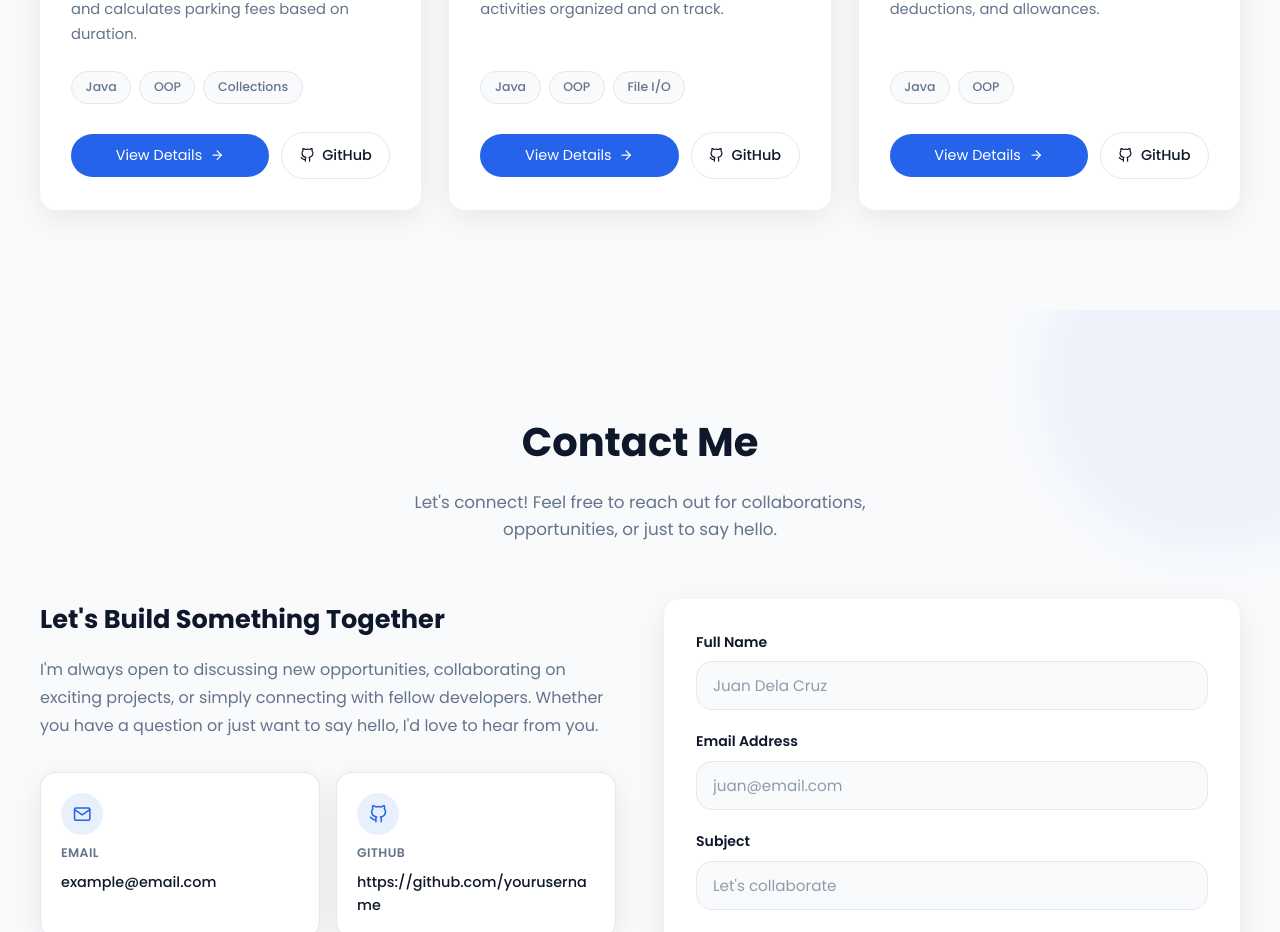
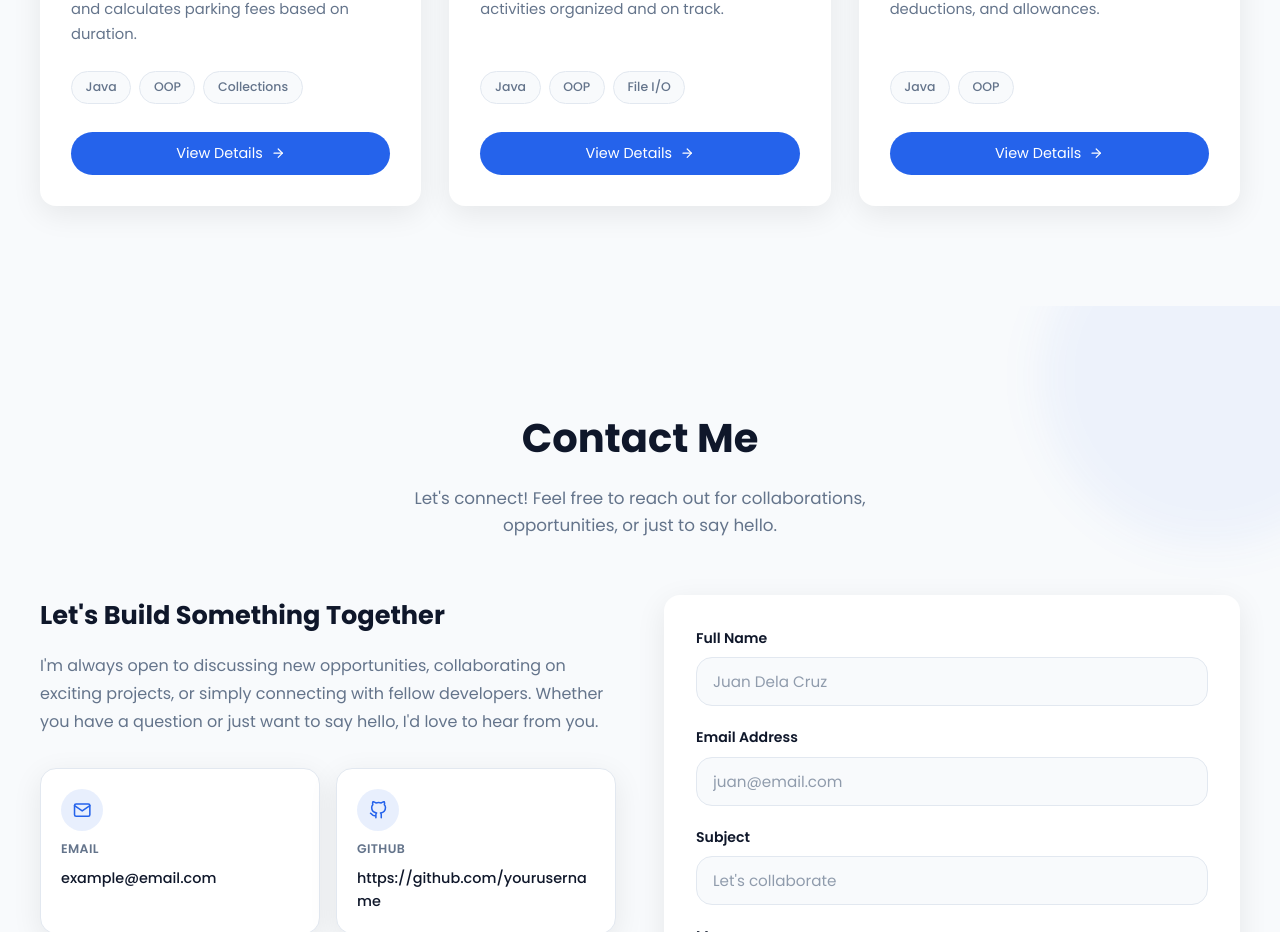
Before and after one commit to Jshcedric/react-portfolio, a React (Vite) app: page / in a window 1280 px wide. Shown: the part 2440-3372 px from the top of the page. Built offline with nearby package versions, Linux system fonts and the light colour scheme.

Commit message:
feat: update project buttons to remove GitHub links and adjust styles for better layout

```diff
--- a/src/components/Projects/Projects.css
+++ b/src/components/Projects/Projects.css
@@ -130,7 +130,7 @@
   display: inline-flex;
   align-items: center;
   gap: 0.5rem;
-  flex: 1;
+  width: 100%;
   justify-content: center;
   font-size: 0.9rem;
   padding: 0.7rem 1.25rem;
--- a/src/components/Projects/Projects.jsx
+++ b/src/components/Projects/Projects.jsx
@@ -4,7 +4,6 @@ import {
   FiGrid,
   FiCheckSquare,
   FiDollarSign,
-  FiGithub,
   FiArrowRight,
   FiX,
 } from "react-icons/fi";
@@ -25,7 +24,6 @@ const PROJECTS = [
     tech: ["Java", "OOP", "Collections"],
     icon: <FiGrid />,
     featured: true,
-    githubLink: "#",
   },
   {
     title: "To-Do List Application",
@@ -41,7 +39,6 @@ const PROJECTS = [
     tech: ["Java", "OOP", "File I/O"],
     icon: <FiCheckSquare />,
     featured: false,
-    githubLink: "#",
   },
   {
     title: "Payroll Computation",
@@ -57,7 +54,6 @@ const PROJECTS = [
     tech: ["Java", "OOP"],
     icon: <FiDollarSign />,
     featured: false,
-    githubLink: "#",
   },
 ];
 
@@ -148,17 +144,6 @@ export default function Projects() {
                   View Details
                   <FiArrowRight />
                 </motion.button>
-                <motion.a
-                  href={project.githubLink}
-                  className="project-btn-secondary"
-                  whileHover={{ scale: 1.04 }}
-                  whileTap={{ scale: 0.98 }}
-                  transition={{ duration: 0.2 }}
-                  aria-label={`View ${project.title} source code on GitHub`}
-                >
-                  <FiGithub />
-                  GitHub
-                </motion.a>
               </div>
             </motion.article>
           ))}
@@ -219,17 +204,6 @@ export default function Projects() {
                   </span>
                 ))}
               </div>
-
-              <div className="project-modal-actions">
-                <a
-                  href={activeProject.githubLink}
-                  className="project-btn-secondary"
-                  aria-label={`View ${activeProject.title} source code on GitHub`}
-                >
-                  <FiGithub />
-                  GitHub
-                </a>
-              </div>
             </motion.div>
           </motion.div>
         )}
```
